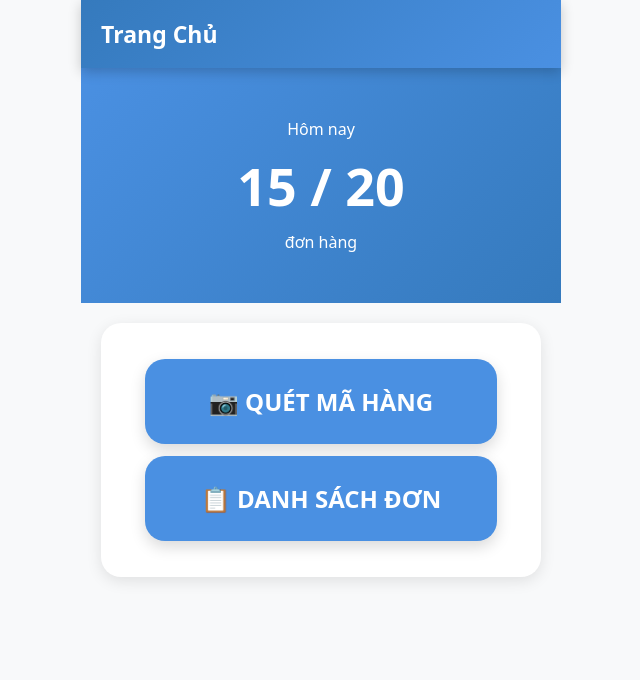
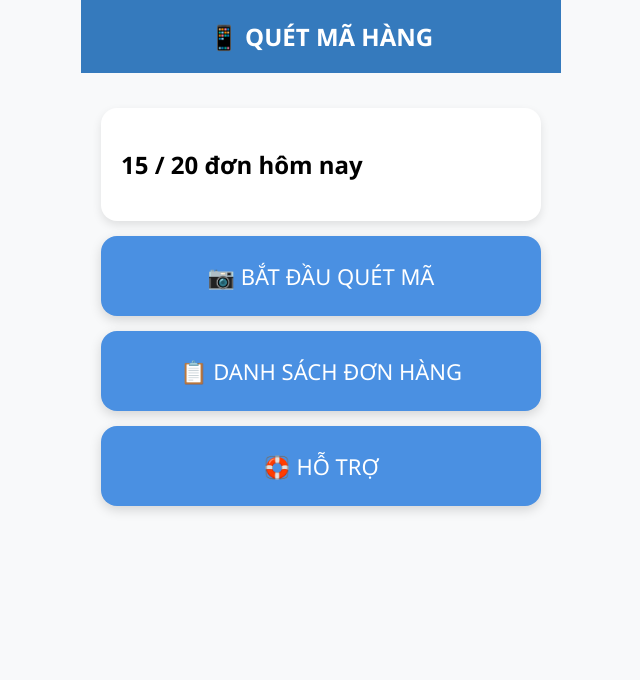
Before and after one commit to trankimdung240607-lang/App_quet_ma, a plain HTML site: page index.html in a window 1280 px wide. Shown: the whole page, without its empty margins (319-959 px from the left). Drawn offline with Linux system fonts and the light colour scheme.

Commit message:
Update index.html

```diff
--- a/index.html
+++ b/index.html
@@ -3,161 +3,65 @@
 <head>
   <meta charset="UTF-8">
   <meta name="viewport" content="width=device-width, initial-scale=1.0">
-  <title>Quét Mã Hàng - Test</title>
-
+  <title>Quét Mã Hàng</title>
   <style>
-    :root { --primary: #4A90E2; --success: #4CAF50; --danger: #F44336; }
-    * { margin:0; padding:0; box-sizing:border-box; }
     body {
-      font-family: system-ui, sans-serif;
-      background: #F8F9FA;
-      color: #333;
+      font-family: 'Segoe UI', sans-serif;
+      background: #f8f9fa;
+      margin: 0;
+      padding: 0;
       max-width: 480px;
       margin: 0 auto;
       min-height: 100vh;
     }
     .header {
-      background: linear-gradient(135deg, #357ABD, #4A90E2);
+      background: #357ABD;
       color: white;
-      padding: 18px 20px;
-      display: flex;
-      align-items: center;
-      position: sticky;
-      top: 0;
-      z-index: 100;
-      box-shadow: 0 4px 12px rgba(0,0,0,0.2);
+      padding: 20px;
+      text-align: center;
+      font-size: 24px;
+      font-weight: bold;
     }
-    .back { font-size: 32px; cursor: pointer; margin-right: 12px; }
-    .title { flex: 1; font-size: 23px; font-weight: 700; }
-    .screen { display: none; padding-bottom: 80px; }
-    .screen.active { display: block; }
-
-    .home-header {
-      background: linear-gradient(135deg, #4A90E2, #357ABD);
+    .content {
+      padding: 20px;
+    }
+    .btn {
+      background: #4A90E2;
       color: white;
-      text-align: center;
-      padding: 50px 20px;
-    }
-    .progress { font-size: 52px; font-weight: bold; margin: 10px 0; }
-
-    .btn {
-      width: 90%;
-      margin: 12px auto;
-      padding: 26px;
-      border-radius: 20px;
-      font-size: 24px;
-      font-weight: 700;
+      padding: 25px;
+      margin: 15px 0;
+      border-radius: 16px;
+      font-size: 22px;
       text-align: center;
       display: block;
-      cursor: pointer;
-      box-shadow: 0 6px 15px rgba(0,0,0,0.15);
+      text-decoration: none;
+      box-shadow: 0 4px 12px rgba(0,0,0,0.15);
     }
-    .btn-primary { background: var(--primary); color: white; }
-    .btn-success { background: var(--success); color: white; }
-
     .card {
       background: white;
-      margin: 20px;
-      padding: 24px;
-      border-radius: 20px;
-      box-shadow: 0 4px 15px rgba(0,0,0,0.1);
+      padding: 20px;
+      border-radius: 16px;
+      margin: 15px 0;
+      box-shadow: 0 4px 10px rgba(0,0,0,0.1);
     }
-    .camera-box {
-      width: 90%;
-      height: 380px;
-      margin: 40px auto;
-      border: 6px dashed var(--primary);
-      border-radius: 24px;
-      display: flex;
-      flex-direction: column;
-      align-items: center;
-      justify-content: center;
-      background: #f0f7ff;
-      font-size: 70px;
-    }
-    .large { font-size: 1.35em !important; }
   </style>
 </head>
 <body>
 
-  <div id="home" class="screen active">
-    <div class="header">
-      <div class="title">Trang Chủ</div>
+  <div class="header">📱 QUÉT MÃ HÀNG</div>
+
+  <div class="content">
+    <div class="card">
+      <h2>15 / 20 đơn hôm nay</h2>
     </div>
-    <div class="home-header">
-      <p>Hôm nay</p>
-      <p class="progress">15 / 20</p>
-      <p>đơn hàng</p>
-    </div>
-    <div class="card">
-      <div class="btn btn-primary" onclick="showScreen('scan')">📷 QUÉT MÃ HÀNG</div>
-      <div class="btn btn-primary" onclick="showScreen('list')">📋 DANH SÁCH ĐƠN</div>
-    </div>
-  </div>
 
-  <div id="scan" class="screen">
-    <div class="header">
-      <span class="back" onclick="showScreen('home')">←</span>
-      <div class="title">QUÉT MÃ HÀNG</div>
-    </div>
-    <div class="camera-box" onclick="simulateScan()">
-      📱<br><br>
-      <strong>Nhấn để quét</strong>
-    </div>
-  </div>
-
-  <div id="success" class="screen">
-    <div class="header">
-      <span class="back" onclick="showScreen('scan')">←</span>
-      <div class="title">THÀNH CÔNG</div>
-    </div>
-    <div class="result card" style="text-align:center; font-size:24px;">
-      <div style="font-size:120px; color:var(--success);">✓</div>
-      <h2 style="color:var(--success);">Quét Thành Công!</h2>
-      <p>SPX123456789</p>
-      <div class="btn btn-success" onclick="alert('Đã đánh dấu giao thành công!')">✅ ĐÁNH DẤU ĐÃ GIAO</div>
-    </div>
-  </div>
-
-  <div id="fail" class="screen">
-    <div class="header">
-      <span class="back" onclick="showScreen('scan')">←</span>
-      <div class="title">QUÉT THẤT BẠI</div>
-    </div>
-    <div class="result card" style="text-align:center; font-size:24px;">
-      <div style="font-size:120px; color:var(--danger);">✕</div>
-      <h2 style="color:var(--danger);">Không hợp lệ</h2>
-      <div class="btn btn-primary" onclick="showScreen('scan')">🔄 Quét lại</div>
-    </div>
-  </div>
-
-  <div id="list" class="screen">
-    <div class="header">
-      <span class="back" onclick="showScreen('home')">←</span>
-      <div class="title">DANH SÁCH ĐƠN</div>
-    </div>
-    <div class="card">
-      <div class="order-item" style="padding:15px; background:#f8f9fa; margin:10px 0; border-radius:12px;">
-        DH250603001 - Nguyễn Văn An
-      </div>
-      <div class="order-item" style="padding:15px; background:#f8f9fa; margin:10px 0; border-radius:12px;">
-        DH250603002 - Trần Thị Bình
-      </div>
-    </div>
+    <a href="#" onclick="alert('Đang vào màn quét... (Demo)')" class="btn">📷 BẮT ĐẦU QUÉT MÃ</a>
+    <a href="#" onclick="alert('Xem danh sách đơn hàng')" class="btn">📋 DANH SÁCH ĐƠN HÀNG</a>
+    <a href="#" onclick="alert('Mở hỗ trợ')" class="btn">🛟 HỖ TRỢ</a>
   </div>
 
   <script>
-    function showScreen(id) {
-      document.querySelectorAll('.screen').forEach(s => s.classList.remove('active'));
-      document.getElementById(id).classList.add('active');
-    }
-    function simulateScan() {
-      if (Math.random() > 0.3) {
-        showScreen('success');
-      } else {
-        showScreen('fail');
-      }
-    }
+    alert("Ứng dụng đã tải thành công! 🎉\n\nĐây là bản demo đơn giản.");
   </script>
 </body>
 </html>
```
